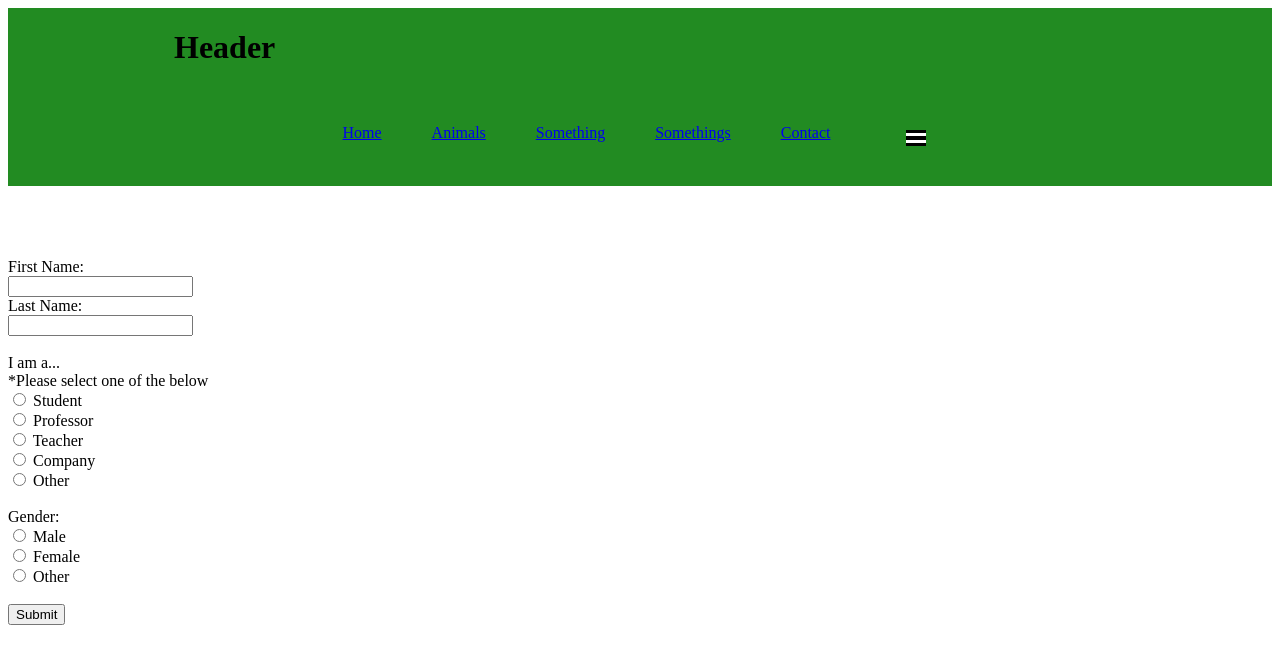
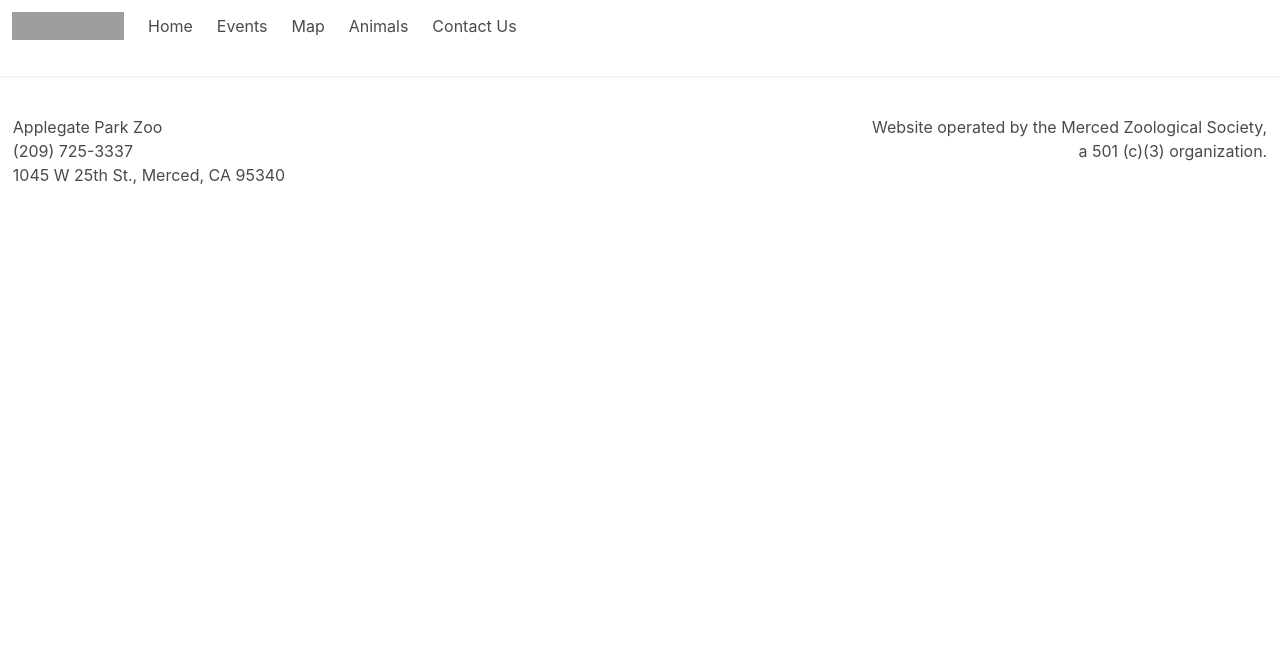
Before and after one commit to karnaerrande/Zoo-Project, a Flask app: template templates/contact.html in a window 1280 px wide. Shown: the top 664 px of the page. Run offline with Flask 2, Linux system fonts and the light colour scheme; the template is opened without the code that fills it, so the values that code supplies are empty; some libraries are stand-ins or nearby versions; grey boxes are pictures that could not be loaded.

Commit message:
Replaced Bootstrap w/ Bulma across all pages

```diff
--- a/run.py
+++ b/run.py
@@ -32,6 +32,9 @@ def events():
 def animals():
     return render_template("animals.html")
 
+@app.route('/contact')
+def contact():
+    return render_template("contact.html")
 
 #backend
 @app.route('/allanimals')
--- a/templates/contact.html
+++ b/templates/contact.html
@@ -4,236 +4,94 @@
         <meta charset="UTF-8">
         <meta name="viewport" content="width=device-width, initial-scale=1.0">
         <meta http-equiv="X-UA-Compatible" content="ie=edge">
-  <title>Zoo</title>
+        <link rel="stylesheet" href="{{ url_for('static', filename='css/main.css') }}">
 
-<style>
-.header {
-  padding: 0px 166px;
-  background-color:rgb(34,139,34);
-  color: "black";
-}
-.content {
-  padding: 160px;
-}
-.sticky {
-  position: fixed;
-  top: 0;
-  width: 100%
-}
-.sticky + .content {
-  padding-top: 102px;
-}
-.navbar {
-    text-align:center;
-    width: 100%;
-    padding: 20px;
-}
-.navbar ul {
-    display:inline-block;
-}
-.navbar li {
-    float:left;
-}
-.navbar li + li {
-    margin-left:50px;
-}
-li {
-  list-style-type: none;
-}
-#block1
-{
-    margin: 0px 0px;
-    padding: 0px;
-    width: 400px;
-    height: 100px;
-    float: left;
-}
-/* #block2
-{
-    background-color: #F5F5F5;
-    margin: 10px 20px;
-    padding: 15px;
-    width: 180px;
-    height: 50px;
-    margin-left:600px;
-}
 
-#block3
-{
-    background-color: #F5F5F5;
-    margin: 10px 20px;
-    padding: 15px;
-    width: 180px;
-    height: 50px;
-    margin-left:600px;
-} */
+         <link rel="stylesheet" href="https://cdnjs.cloudflare.com/ajax/libs/bulma/0.7.4/css/bulma.css">
+        <script src="https://ajax.googleapis.com/ajax/libs/jquery/3.3.1/jquery.min.js"></script>
+        <script src="https://cdnjs.cloudflare.com/ajax/libs/popper.js/1.14.7/umd/popper.min.js"></script>
+        <link rel="stylesheet" href="https://cdnjs.cloudflare.com/ajax/libs/font-awesome/4.7.0/css/font-awesome.min.css">
 
-/* Dropdown Button */
-.dropbtn {
-  background-color: rgb(34,139,34);
-  color: white;
-  padding: 12px;
-  font-size: 20px;
-  border: none;
-  cursor: pointer;
-}
+        <script>
 
-/* Dropdown button on hover & focus */
-.dropbtn:hover, .dropbtn:focus {
-  background-color: rgb(0,100,0);
-}
+            $(document).ready(function(){
+                 // Check for click events on the navbar burger icon
+                $(".navbar-burger").click(function() {
+                    // Toggle the "is-active" class on both the "navbar-burger" and the "navbar-menu"
+                    $(".navbar-burger").toggleClass("is-active");
+                    $(".navbar-menu").toggleClass("is-active");
 
-/* The container <div> - needed to position the dropdown content */
-.dropdown {
-  position: relative;
-  display: inline-block;
-}
+                });
+            });
+        </script>
 
-/* Dropdown Content (Hidden by Default) */
-.dropdown-content {
-  display: none;
-  position: absolute;
-  background-color: rgb(34,139,34);
-  min-width: 160px;
-  /* box-shadow: 0px 8px 16px 0px rgba(0,0,0,0.2); */
-  z-index: 1;
-}
 
-/* Links inside the dropdown */
-.dropdown-content a {
-  color: black;
-  padding: 12px 16px;
-  text-decoration: none;
-  display: block;
-}
-
-/* Change color of dropdown links on hover */
-.dropdown-content a:hover {background-color: rgb(0,100,0)}
-
-/* Show the dropdown menu */
-.show {display:block;}
-
-.gradient-menu {
-  padding-left: 1.25em;
-  position: relative;
-}
-.gradient-menu:before {
-  content: "";
-  position: absolute;
-  left: 0;
-  top: 0.21em;
-  bottom: 0.21em;
-  width: 1em;
-  background: linear-gradient(
-    to bottom,
-    black, black 20%,
-    white 20%, white 40%,
-    black 40%, black 60%,
-    white 60%, white 80%,
-    black 80%, black 100%
-  );
-}
-
-</style>
+        <title>Applegate Zoo</title>
+         <!--Let browser know website is optimized for mobile-->
+      <meta name="viewport" content="width=device-width, initial-scale=1.0"/>
     </head>
     <body>
-<div class="header" id="myHeader">
-  <div id="block1">
-    <h1>Header</h1>
+
+        <nav class="navbar" role="navigation" aria-label="main navigation">
+            <div class="navbar-brand">
+                <a class="navbar-item" href="https://bulma.io">
+                    <img src="https://bulma.io/images/bulma-logo.png" width="112" height="28">
+                </a>
+
+                <a role="button" class="navbar-burger burger" aria-label="menu" aria-expanded="false" data-target="navbarBasicExample">
+                    <span aria-hidden="true"></span>
+                    <span aria-hidden="true"></span>
+                    <span aria-hidden="true"></span>
+                </a>
             </div>
 
-<!-- <div id="block2">
-    <font color = "black"><h3>contact</h3></font>
+            <div id="navbarBasicExample" class="navbar-menu">
+                <div class="navbar-start">
+                    <a class="navbar-item" href="/">
+                        Home
+                    </a>
+
+                    <a class="navbar-item" href="/events">
+                        Events
+                    </a>
+
+                    <a class="navbar-item" href="/map">
+                        Map
+                    </a>
+
+                    <a class="navbar-item" href="/animals">
+                        Animals
+                    </a>
+
+                    <a class="navbar-item" href="/contact">
+                        Contact Us
+                    </a>
+                </div>
+            </div>
+            </div>
+        </nav>
+
+
+
+
+
+
+        <hr>
+        <footer>
+            <div style="padding:1%;" class="columns">
+                <div style="text-align:left;" class="column">
+                    Applegate Park Zoo
+                    <span><br></span>
+                    (209) 725-3337
+                    <span><br></span>
+                    1045 W 25th St., Merced, CA 95340
                 </div>
 
-<div id="block3">
-    <font color = "black"><h3>something</h3></font>
-</div> -->
-<div class="navbar flex flex-horizontal-center">
-  <ul>
-    <li class="navitem"><a href="index.html">Home</a></li>
-    <li class="navitem"><a href="#">Animals</a></li>
-    <li class="navitem"><a href="#">Something</a></li>
-    <li class="navitem"><a href="#">Somethings</a></li>
-    <li class="navitem"><a href="contact.html">Contact</a></li>
-    <li class="navitem"><a href="#"></a></li>
-    <li class="navitem"><a href="#"></a></li>
-    <li class="navitem"><a href="#"></a></li>
-    <div class="dropdown navitem">
-      <button onclick="dropdown()" class="dropbtn gradient-menu"></button>
-      <div id="Dropdown" class="dropdown-content">
-        <a href="#">Link 1</a>
-        <a href="#">Link 2</a>
-        <a href="#">Link 3</a>
+                <div style="text-align:right;" class="column">
+                    Website operated by the Merced Zoological Society,<span><br></span> a 501 (c)(3) organization.
                 </div>
-    </div>
-  </ul>
-</div>
+        </footer>
 
-</div>
+    </body>
 
-
-<br><br><br><br>
-<form class="" action="" method="post">
-First Name: <br>
-<input type="text" name="FirstName" value=""> <br>
-Last Name: <br>
-<input type="text" name="LastName" value=""> <br>
-<br>
-I am a... <br>
-*Please select one of the below <br>
-<input type="radio" name="occupation" value="student"> Student <br>
-<input type="radio" name="occupation" value="professor"> Professor <br>
-<input type="radio" name="occupation" value="teacher"> Teacher <br>
-<input type="radio" name="occupation" value="company"> Company <br>
-<input type="radio" name="occupation" value="otherOccupation"> Other <br>
-<br>
-Gender: <br>
-<input type="radio" name="gender" value="male"> Male <br>
-<input type="radio" name="gender" value="female"> Female <br>
-<input type="radio" name="gender" value="otherGender"> Other <br>
-<br>
-<input type="submit" value="Submit">
-</form>
-
-<script type="text/javascript">
-  // When the user scrolls the page, execute myFunction
-window.onscroll = function() {stickyHeader()};
-
-// Get the header
-var header = document.getElementById("myHeader");
-
-// Get the offset position of the navbar
-var sticky = header.offsetTop;
-
-// Add the sticky class to the header when you reach its scroll position. Remove "sticky" when you leave the scroll position
-function stickyHeader() {
-  if (window.pageYOffset > sticky) {
-    header.classList.add("sticky");
-  } else {
-    header.classList.remove("sticky");
-  }
-}
-
-/* When the user clicks on the button,
-toggle between hiding and showing the dropdown content */
-function dropdown() {
-  document.getElementById("Dropdown").classList.toggle("show");
-}
-
-// Close the dropdown menu if the user clicks outside of it
-window.onclick = function(event) {
-  if (!event.target.matches('.dropbtn')) {
-    var dropdowns = document.getElementsByClassName("dropdown-content");
-    var i;
-    for (i = 0; i < dropdowns.length; i++) {
-      var openDropdown = dropdowns[i];
-      if (openDropdown.classList.contains('show')) {
-        openDropdown.classList.remove('show');
-      }
-    }
-  }
-}
-</script>
-</body>
 </html>
```
Also changed, not shown: templates/animals.html (+31 -5 lines), templates/events.html (+55 -20 lines), templates/index.html (+29 -30 lines), templates/map.html (+55 -20 lines). Lines whose indentation alone changed are shown as unchanged.
